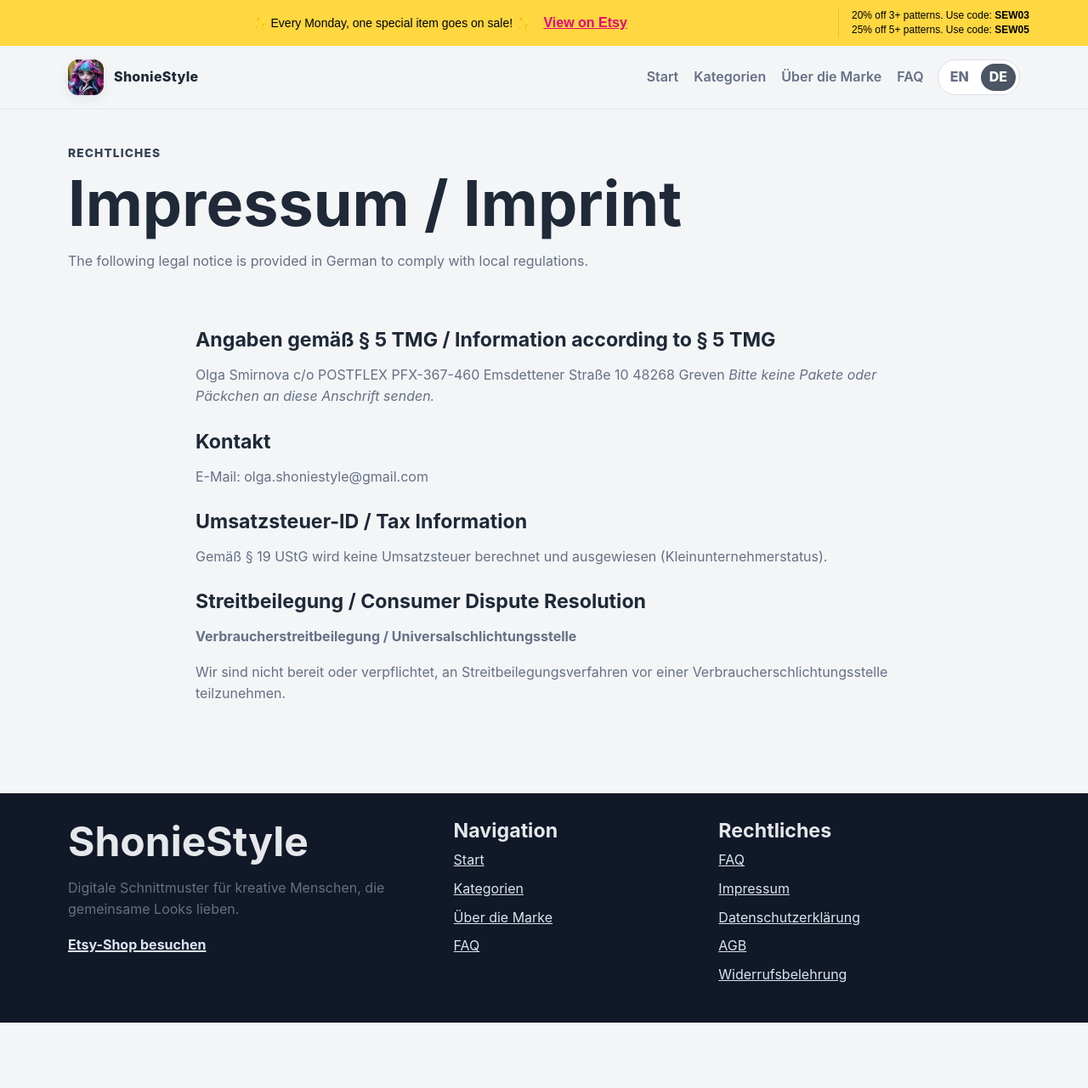
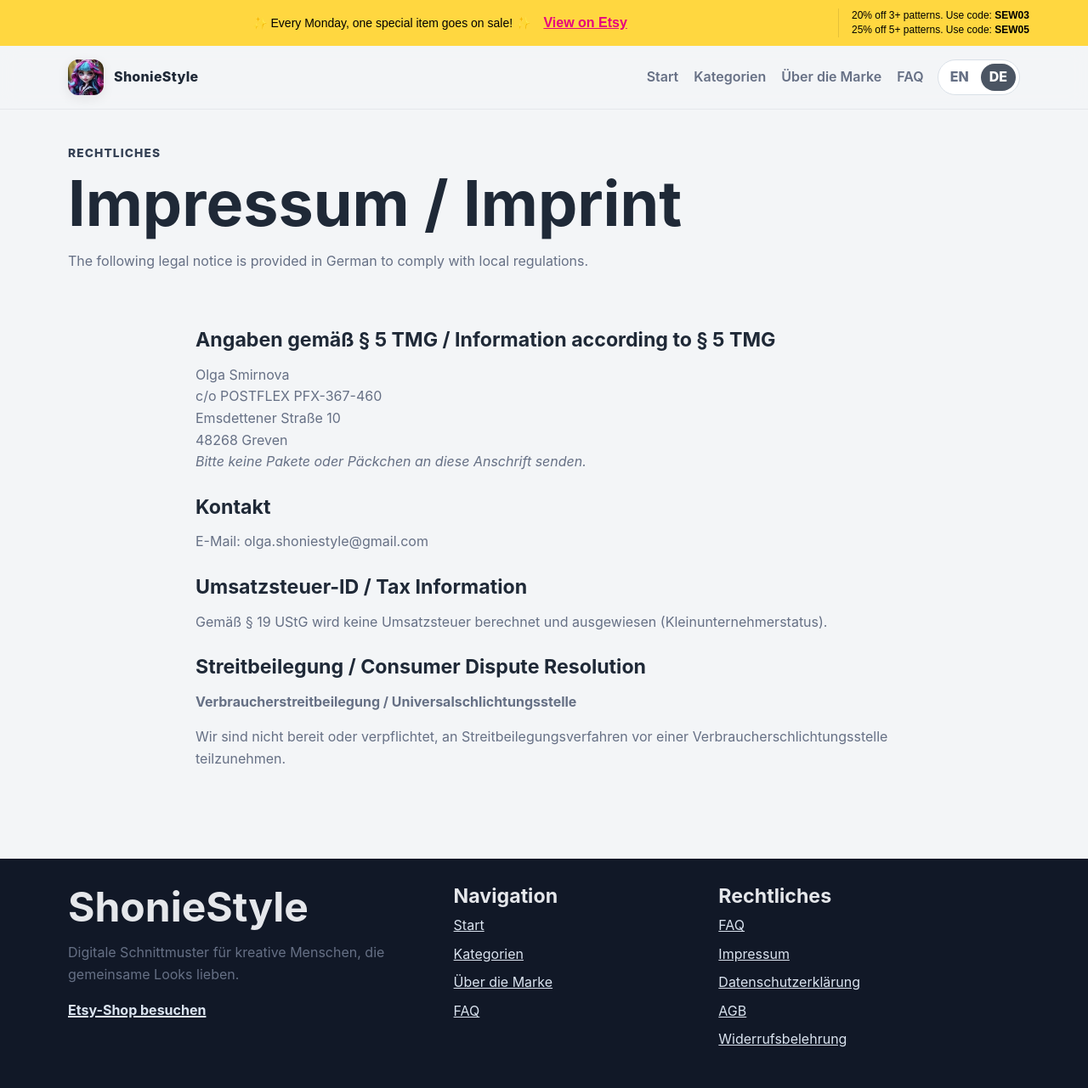
Before and after one commit to ShonieStyle/shoniestyle.github.io, a Jekyll site: the page built from impressum.md, in a window 1280 px wide. Shown: the whole page at 85% size. Built offline with Jekyll 4.4.1, drawn with Linux system fonts in a browser that asks for light colours; before the commit the page ends 1204 px from its top, so only the background shows below that.

```diff
--- a/impressum.md
+++ b/impressum.md
@@ -8,10 +8,10 @@ permalink: /impressum/
 ---
 
 ### Angaben gemäß § 5 TMG / Information according to § 5 TMG
-Olga Smirnova
-c/o POSTFLEX PFX-367-460
-Emsdettener Straße 10
-48268 Greven
+Olga Smirnova<br>
+c/o POSTFLEX PFX-367-460<br>
+Emsdettener Straße 10<br>
+48268 Greven<br>
 *Bitte keine Pakete oder Päckchen an diese Anschrift senden.*
 
 ### Kontakt
```
